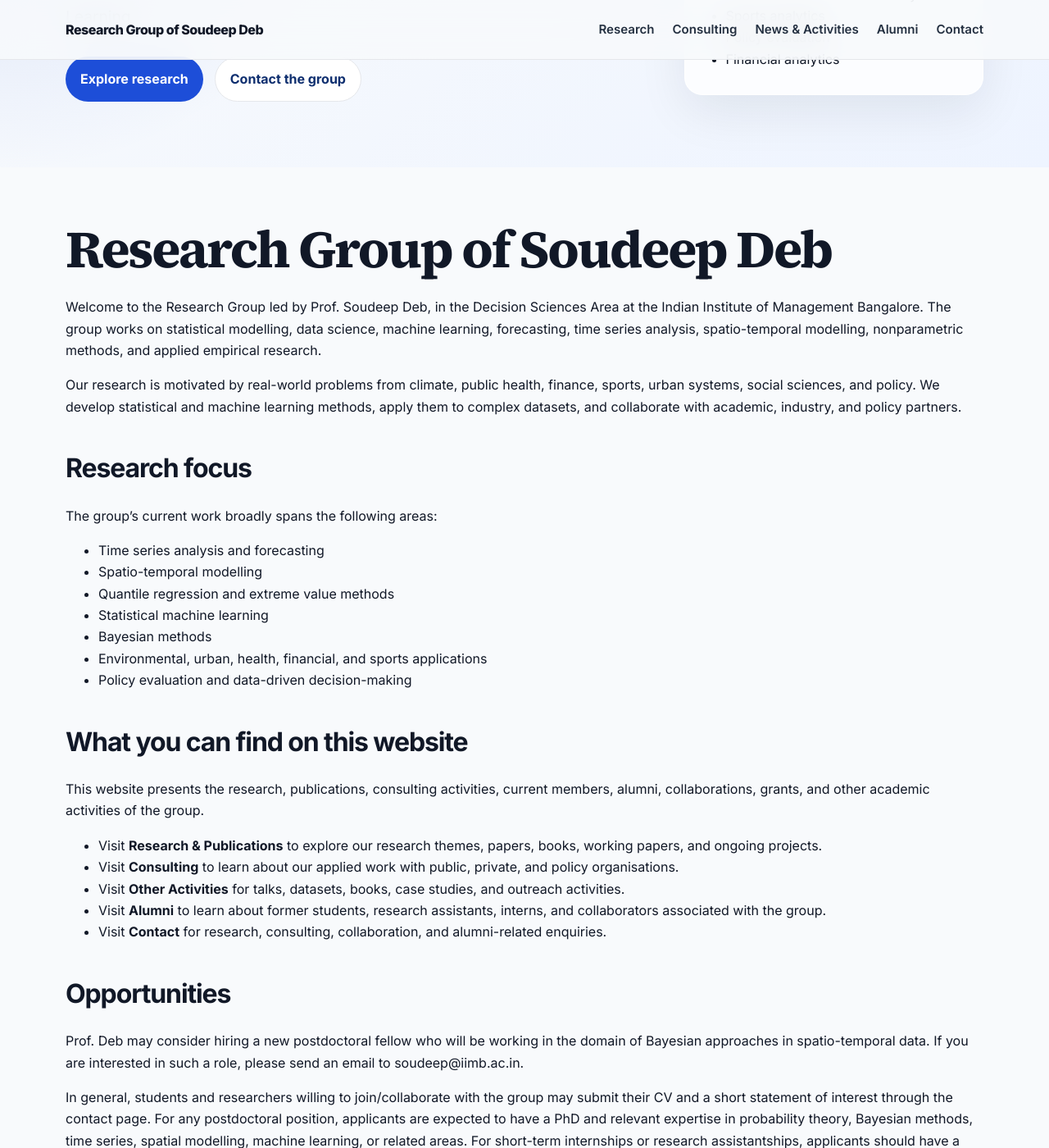
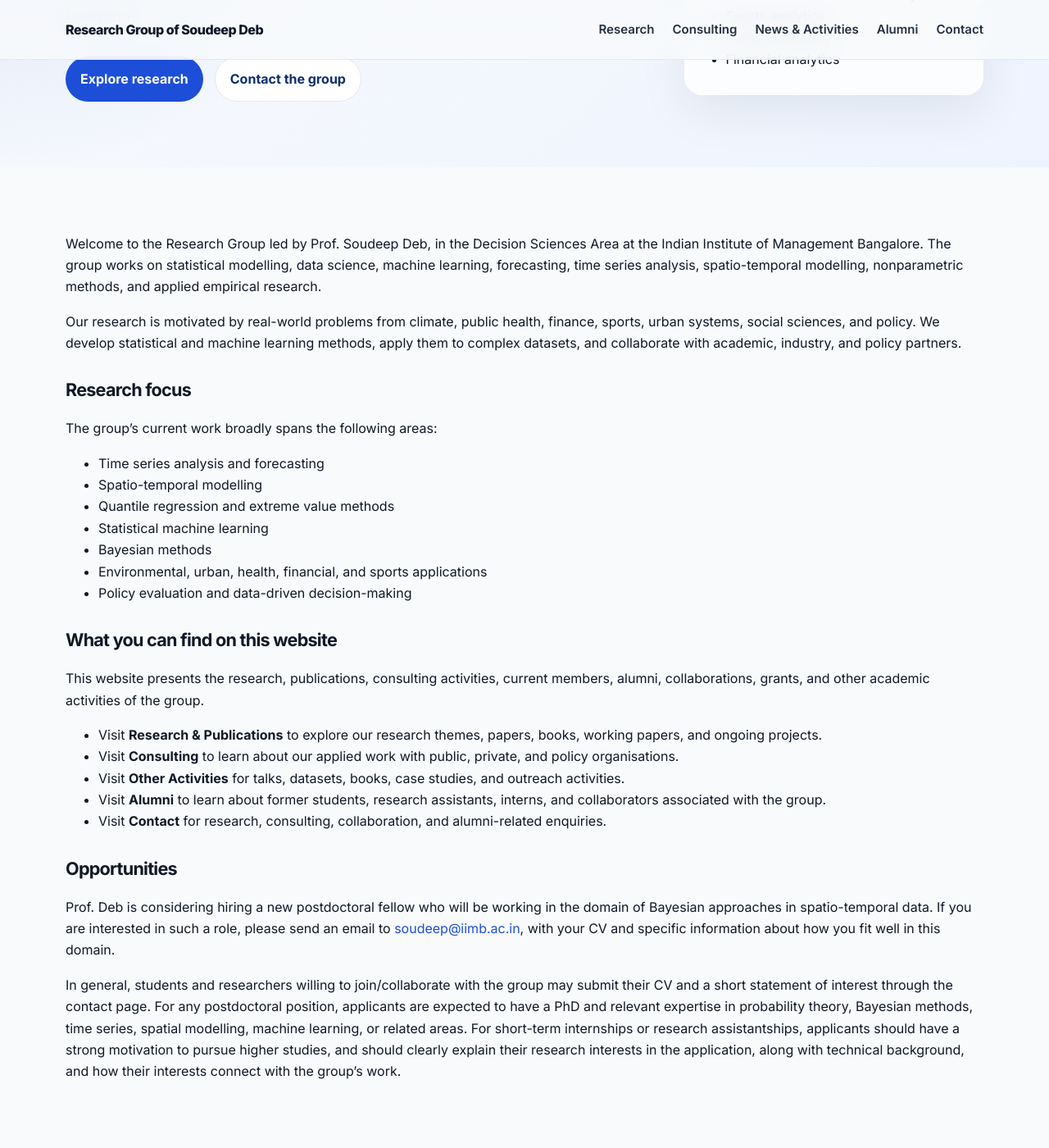
Before and after one commit to soudeepd/soudeeps-research-group, a Jekyll site: the page built from docs/index.md, in a window 1280 px wide and 1400 px high, scrolled down 324 px. Shown: the whole window at 82% size. Built offline with Jekyll 4.4.1, drawn with Linux system fonts in a browser that asks for light colours.

Commit message:
Update index.md

```diff
--- a/docs/index.md
+++ b/docs/index.md
@@ -3,13 +3,11 @@ layout: home
 title: Home
 ---
 
-# Research Group of Soudeep Deb
-
 Welcome to the Research Group led by Prof. Soudeep Deb, in the Decision Sciences Area at the Indian Institute of Management Bangalore. The group works on statistical modelling, data science, machine learning, forecasting, time series analysis, spatio-temporal modelling, nonparametric methods, and applied empirical research.
 
 Our research is motivated by real-world problems from climate, public health, finance, sports, urban systems, social sciences, and policy. We develop statistical and machine learning methods, apply them to complex datasets, and collaborate with academic, industry, and policy partners.
 
-## Research focus
+### Research focus
 
 The group's current work broadly spans the following areas:
 
@@ -21,7 +19,7 @@ The group's current work broadly spans the following areas:
 - Environmental, urban, health, financial, and sports applications
 - Policy evaluation and data-driven decision-making
 
-## What you can find on this website
+### What you can find on this website
 
 This website presents the research, publications, consulting activities, current members, alumni, collaborations, grants, and other academic activities of the group.
 
@@ -31,8 +29,8 @@ This website presents the research, publications, consulting activities, current
 - Visit **Alumni** to learn about former students, research assistants, interns, and collaborators associated with the group.
 - Visit **Contact** for research, consulting, collaboration, and alumni-related enquiries.
 
-## Opportunities
+### Opportunities
 
-Prof. Deb may consider hiring a new postdoctoral fellow who will be working in the domain of Bayesian approaches in spatio-temporal data. If you are interested in such a role, please send an email to soudeep@iimb.ac.in.
+Prof. Deb is considering hiring a new postdoctoral fellow who will be working in the domain of Bayesian approaches in spatio-temporal data. If you are interested in such a role, please send an email to [soudeep@iimb.ac.in](mailto:soudeep@iimb.ac.in?subject=Postdoctoral%20Fellow%20Application%20-%20Bayesian%20Spatio-temporal%20Data), with your CV and specific information about how you fit well in this domain.
 
 In general, students and researchers willing to join/collaborate with the group may submit their CV and a short statement of interest through the contact page. For any postdoctoral position, applicants are expected to have a PhD and relevant expertise in probability theory, Bayesian methods, time series, spatial modelling, machine learning, or related areas. For short-term internships or research assistantships, applicants should have a strong motivation to pursue higher studies, and should clearly explain their research interests in the application, along with technical background, and how their interests connect with the group's work.
```
